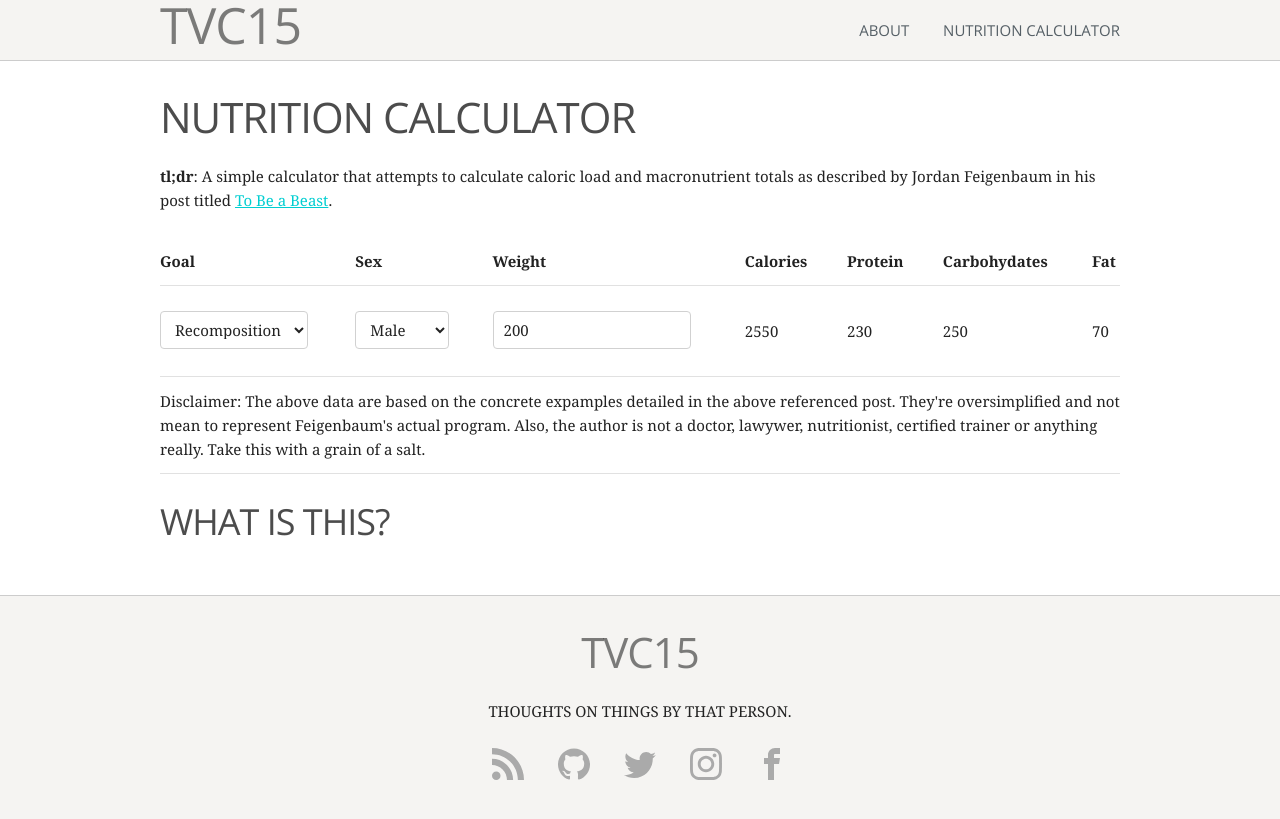
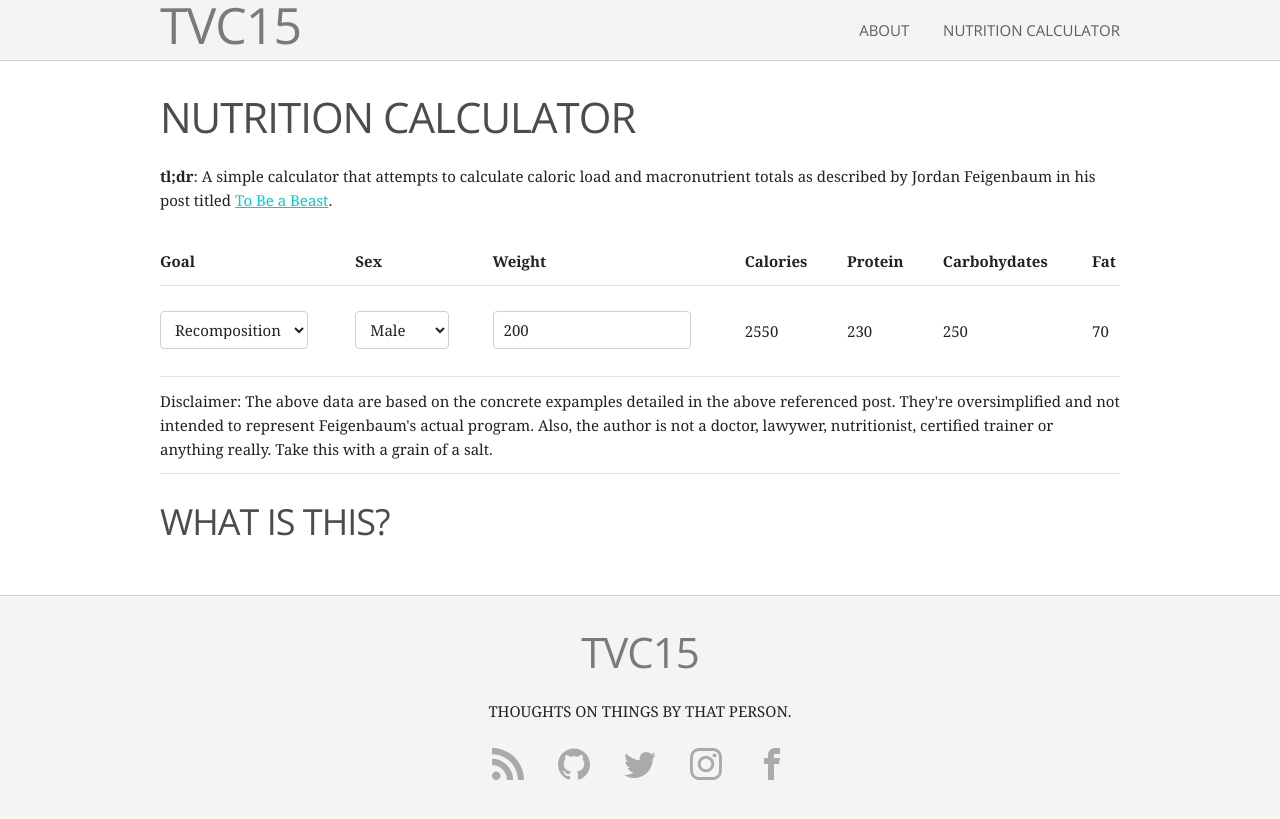
Before and after one commit to lannon/tvc15, a Jekyll site: the page built from nutritional_calculator.html, in a window 1280 px wide. Shown: the top 819 px of the page. Built offline with Jekyll 4.4.1, drawn with Linux system fonts in a browser that asks for light colours; nearby versions of some CDN libraries.

Commit message:
fix typo

```diff
--- a/nutritional_calculator.html
+++ b/nutritional_calculator.html
@@ -48,7 +48,7 @@ permalink: /nutrition-calculator/
         <td id="calcFat"></td>
       </tr>
       <tr>
-        <td colspan="7">Disclaimer: The above data are based on the concrete expamples detailed in the above referenced post. They're oversimplified and not mean to represent Feigenbaum's actual program. Also, the author is not a doctor, lawywer, nutritionist, certified trainer or anything really. Take this with a grain of a salt.</td>
+        <td colspan="7">Disclaimer: The above data are based on the concrete expamples detailed in the above referenced post. They're oversimplified and not intended to represent Feigenbaum's actual program. Also, the author is not a doctor, lawywer, nutritionist, certified trainer or anything really. Take this with a grain of a salt.</td>
       </tr>
     </tbody>
   </table>
```
